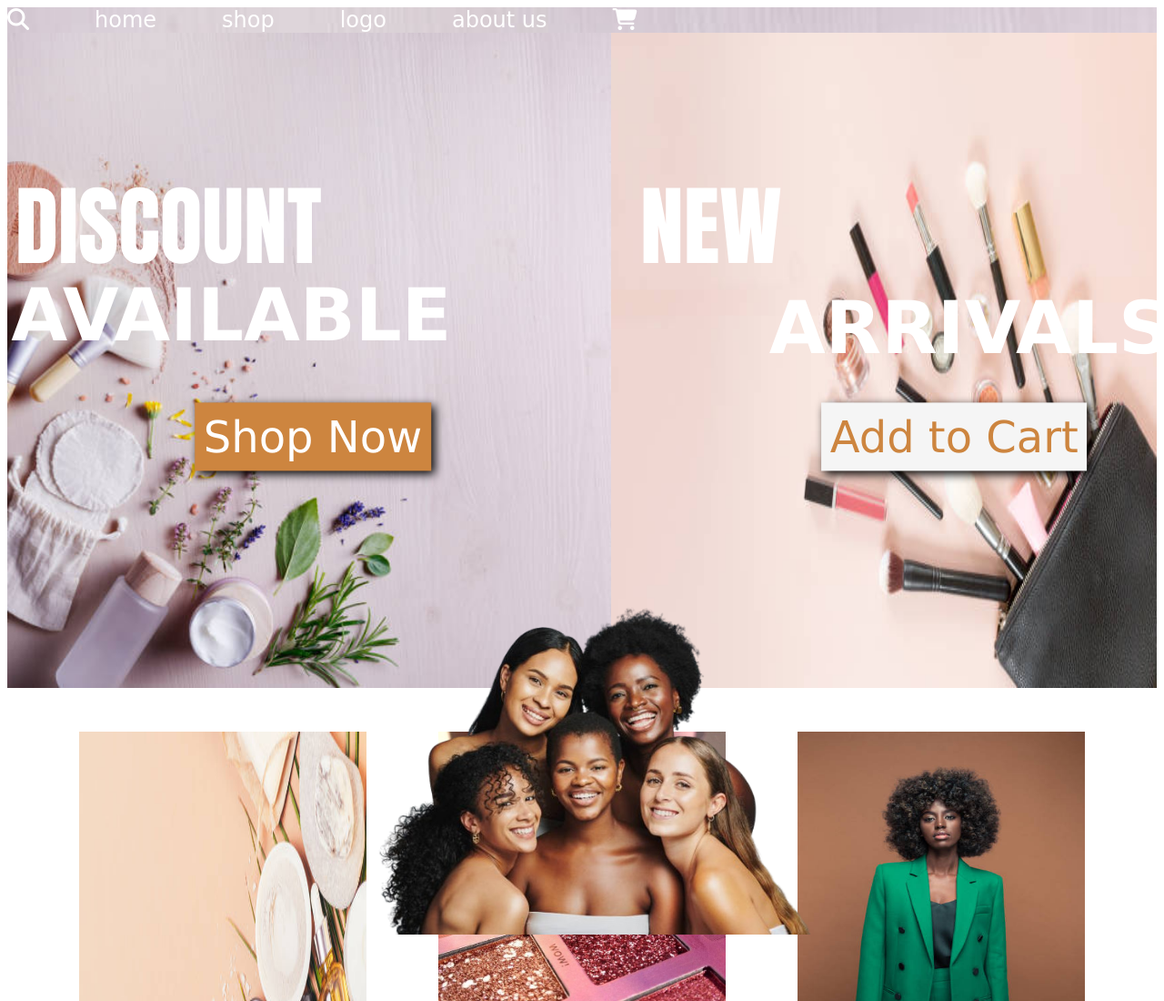
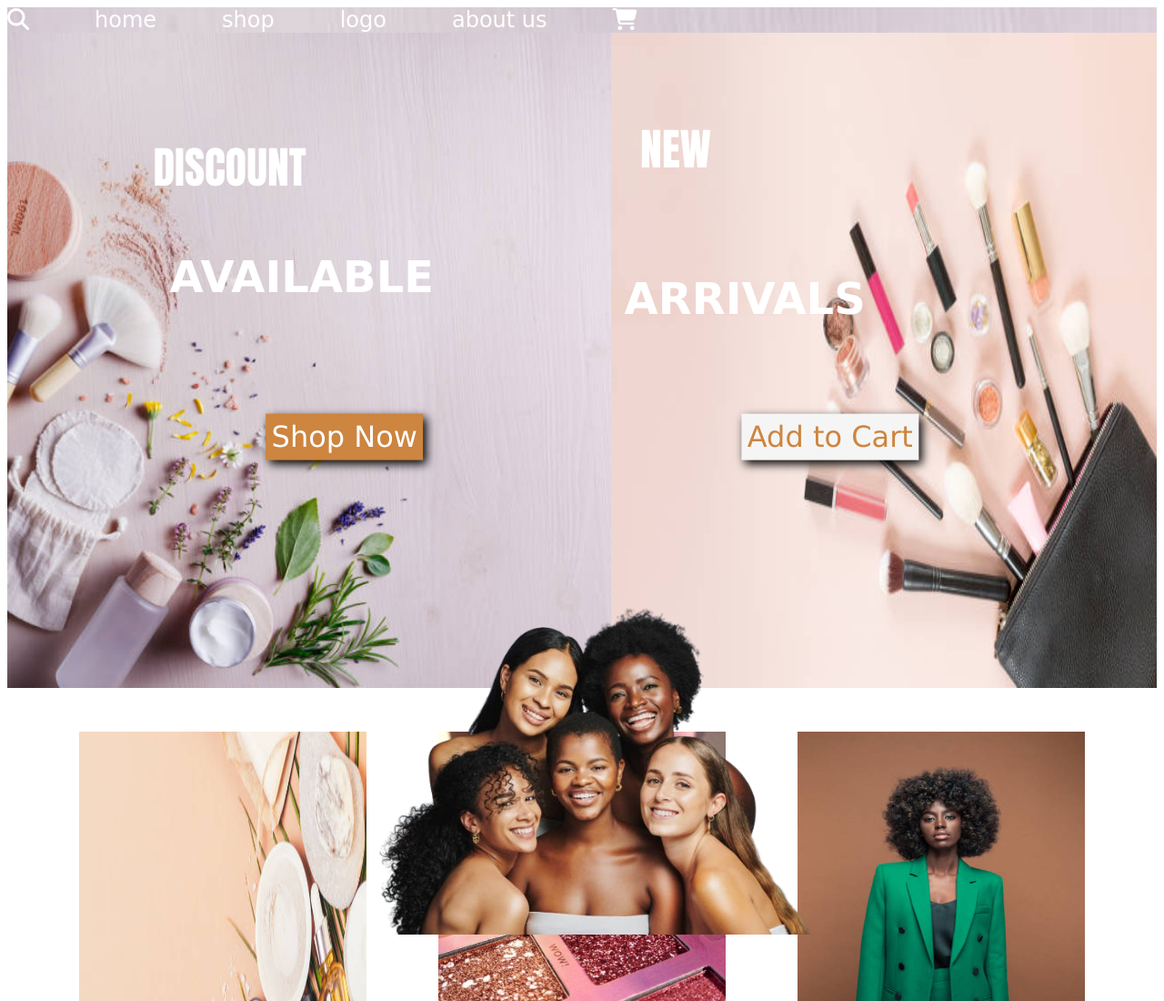
Before and after one commit to JacklinPrempeh/PERSONALWEB, a plain HTML site: page index.html in a window 1280 px wide. Shown: the top 1100 px of the page at 91% size. Drawn offline with Linux system fonts and the light colour scheme.

Commit message:
adding  changes

```diff
--- a/src/style.css
+++ b/src/style.css
@@ -49,7 +49,7 @@ h4{
     top: 15%;
     left: 25%;
     transform: translate(-90%, -50%);
-   font-size: 6em;
+   font-size: 3em;
    font-family: Impact, Haettenschweiler, 'Arial Narrow Bold', sans-serif;
    color: white;
 }
@@ -58,7 +58,7 @@ h4{
     top: 30%;
     left: 35%;
     transform: translate(-90%, -50%);
-   font-size: 5em;
+   font-size: 3em;
    font-family: 'Lucida Sans', 'Lucida Sans Regular', 'Lucida Grande', 'Lucida Sans Unicode', Geneva, Verdana, sans-serif;
    color: white;
 }
@@ -67,7 +67,7 @@ h4{
     top: 60%;
     left: 35%;
     transform: translate(-90%, -50%);
-   font-size: 3em;
+   font-size: 2em;
    font-family: 'Lucida Sans', 'Lucida Sans Regular', 'Lucida Grande', 'Lucida Sans Unicode', Geneva, Verdana, sans-serif;
    color: white;
    background-color: peru;
@@ -81,7 +81,7 @@ h3{
     top: 10%;
     left: 55%;
     /* transform: translate(100%, -90%); */
-   font-size: 6em;
+   font-size: 3em;
    font-family: Impact, Haettenschweiler, 'Arial Narrow Bold', sans-serif;
    color: white;
 }
@@ -90,7 +90,7 @@ h3{
     top: 35%;
     left: 35%;
     transform: translate(90%, -50%);
-   font-size: 5em;
+   font-size: 3em;
    font-family: 'Lucida Sans', 'Lucida Sans Regular', 'Lucida Grande', 'Lucida Sans Unicode', Geneva, Verdana, sans-serif;
    color: white;
 }
@@ -99,7 +99,7 @@ h3{
     top: 60%;
     left: 50%;
     transform: translate(90%, -50%);
-   font-size: 3em;
+   font-size: 2em;
    font-family: 'Lucida Sans', 'Lucida Sans Regular', 'Lucida Grande', 'Lucida Sans Unicode', Geneva, Verdana, sans-serif;
    color: peru;
    background-color: whitesmoke;
```
